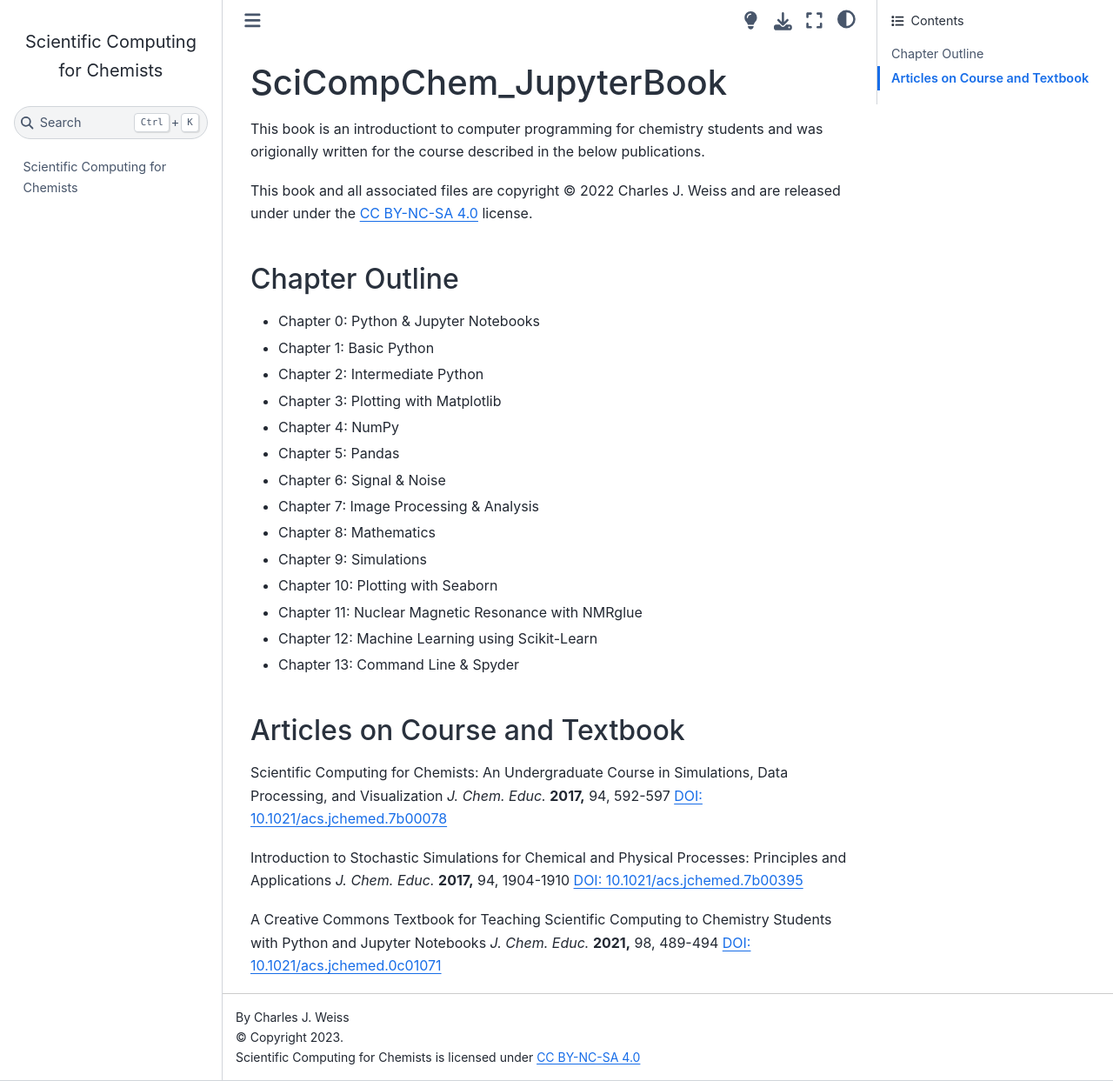
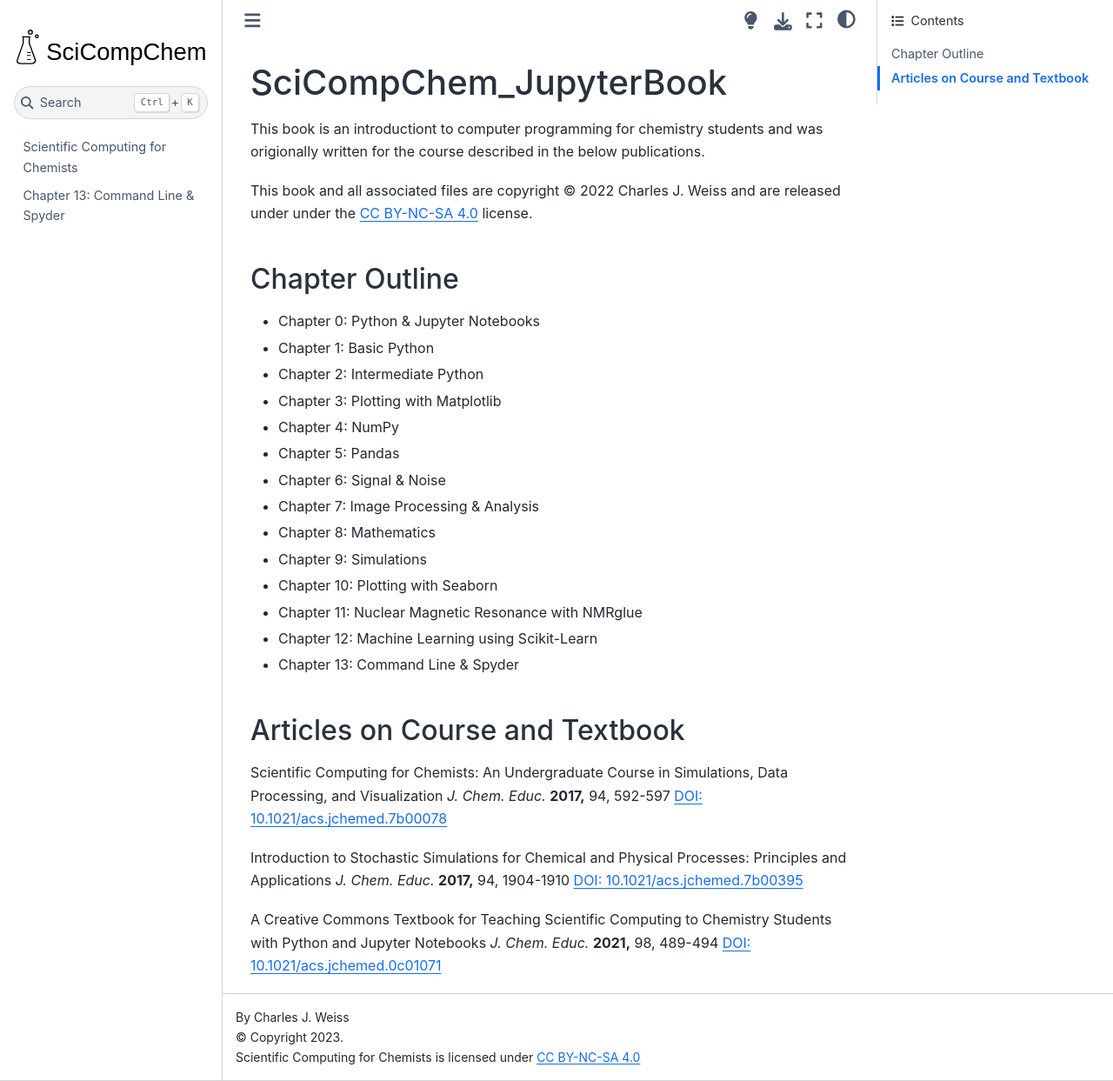
Before and after one commit to weisscharlesj/SciCompChem_JupyterBook, a Jupyter Book: the page built from README.md, in a window 1280 px wide and 1243 px high. Shown: the whole window at 87% size. Built offline with Jupyter Book 1.0.4 settings and Sphinx 7.4.7 and the Sphinx Book theme 1.1.4, drawn with Linux system fonts in a browser that asks for light colours; pages that are not in the unit, such as notebooks, are missing from menus; some of the changed lines change nothing that is shown.

Commit message:
Updated _config.yml and _toc.yml files to account for renaming and reorganization of folders

```diff
--- a/_config.yml
+++ b/_config.yml
@@ -3,7 +3,7 @@
 
 title: Scientific Computing for Chemists
 author: Charles J. Weiss
-logo: SciCompChem_logo.svg
+logo: logo.svg
 
 
 # Force re-execution of notebooks on each build.
--- a/_toc.yml
+++ b/_toc.yml
@@ -4,17 +4,17 @@
 format: jb-book
 root: intro
 chapters:
-- file: Chapter_00_Notebook/Chap_00_Notebook
-- file: Chapter_01_Notebook/Chap_01_Notebook
-- file: Chapter_02_Notebook/Chap_02_Notebook
-- file: Chapter_03_Notebook/Chap_03_Notebook
-- file: Chapter_04_Notebook/Chap_04_Notebook
-- file: Chapter_05_Notebook/Chap_05_Notebook
-- file: Chapter_06_Notebook/Chap_06_Notebook
-- file: Chapter_07_Notebook/Chap_07_Notebook
-- file: Chapter_08_Notebook/Chap_08_Notebook
-- file: Chapter_09_Notebook/Chap_09_Notebook
-- file: Chapter_10_Notebook/Chap_10_Notebook
-- file: Chapter_11_Notebook/Chap_11_Notebook
-- file: Chapter_12_Notebook/Chap_12_Notebook
-- file: Chapter_13_Notebook/Chap_13
+- file: notebooks/chapter_00/chap_00_notebook
+- file: notebooks/chapter_01/chap_01_notebook
+- file: notebooks/chapter_02/chap_02_notebook
+- file: notebooks/chapter_03/chap_03_notebook
+- file: notebooks/chapter_04/chap_04_notebook
+- file: notebooks/chapter_05/chap_05_notebook
+- file: notebooks/chapter_06/chap_06_notebook
+- file: notebooks/chapter_07/chap_07_notebook
+- file: notebooks/chapter_08/chap_08_notebook
+- file: notebooks/chapter_09/chap_09_notebook
+- file: notebooks/chapter_10/chap_10_notebook
+- file: notebooks/chapter_11/chap_11_notebook
+- file: notebooks/chapter_12/chap_12_notebook
+- file: notebooks/chapter_13/chap_13
```
